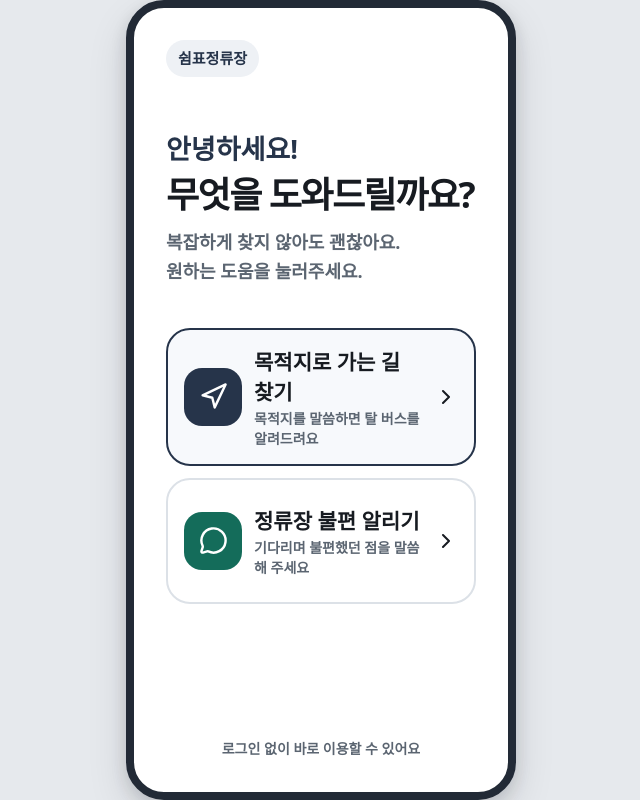
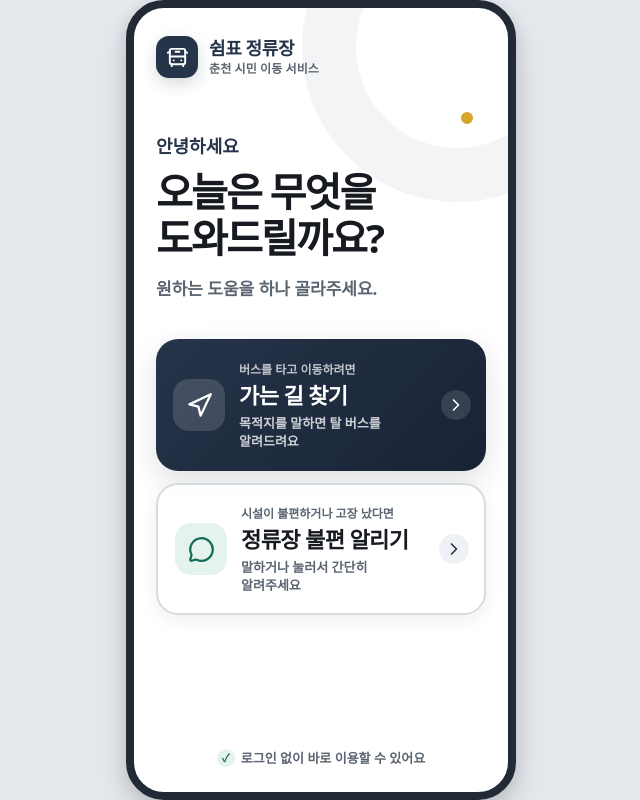
Before and after one commit to less82/Chuncheon_shimpyo, a React (Vite) app in the folder app/: page /qr_main in a window 1280 px wide. Shown: the whole page, without its empty margins (319-959 px from the left). Built offline with nearby package versions, Linux system fonts and the light colour scheme.

Commit message:
feat(qr): 시작 화면 정보 위계와 접근성 개선

```diff
--- a/app/src/features/qr/QrMain.css
+++ b/app/src/features/qr/QrMain.css
@@ -1,22 +1,41 @@
 .qrmain { width: min(430px, 100vw); min-height: 0; margin: 0 auto; padding: var(--sp-4); overflow-y: auto; scrollbar-width: none; -ms-overflow-style: none; background: white; color: var(--ink); }
 .qrmain::-webkit-scrollbar { display: none; width: 0; height: 0; }
 .qrmain__stop, .qrmain__ask, .qrmain__results, .qrmain__error, .qrmain__welcome { max-width: 680px; margin: 0 auto var(--sp-4); padding: var(--sp-5); border-radius: var(--radius-lg); background: var(--surface); box-shadow: var(--shadow-card); }
-.qrmain__welcome { display: flex; height: 100%; min-height: 0; margin-bottom: 0; padding: var(--sp-4); flex-direction: column; border-radius: 0; background: transparent; box-shadow: none; }
-.qrmain__brand { align-self: flex-start; padding: 7px 12px; border-radius: var(--radius-pill); background: var(--brand-soft); color: var(--brand); font-size: 15px; font-weight: 900; }
-.qrmain__hello { margin-top: 52px; }
-.qrmain__hello span { color: var(--brand); font-size: var(--fs-lg); font-weight: 900; }
-.qrmain__hello h1 { margin-top: 4px; font-size: 36px; letter-spacing: -1.5px; }
-.qrmain__welcome > p { margin-top: var(--sp-3); color: var(--ink-muted); font-size: 18px; font-weight: 700; line-height: 1.6; }
-.qrmain__choices { display: grid; gap: var(--sp-3); margin-top: 42px; }
-.qrmain__choices button { display: grid; grid-template-columns: 58px 1fr auto; grid-template-rows: auto auto; align-items: center; gap: 2px var(--sp-3); min-height: 126px; padding: var(--sp-4); border: 2px solid var(--border); border-radius: var(--radius-lg); background: white; color: var(--ink); text-align: left; cursor: pointer; }
-.qrmain__choices button:first-child { border-color: var(--brand); background: #f7f9fc; }
-.qrmain__choices button > span { display: grid; grid-row: 1 / 3; width: 58px; height: 58px; place-items: center; border-radius: 18px; background: var(--brand); color: white; }
-.qrmain__choices button:nth-child(2) > span { background: var(--yes); }
-.qrmain__choices button > span svg { width: 29px; height: 29px; }
-.qrmain__choices strong { align-self: end; font-size: 21px; }
-.qrmain__choices small { align-self: start; color: var(--ink-muted); font-size: 14px; font-weight: 700; }
-.qrmain__choices button > svg { grid-column: 3; grid-row: 1 / 3; }
-.qrmain__welcome .qrmain__privacy { margin-top: auto; padding-top: var(--sp-5); text-align: center; font-size: 14px; }
+.qrmain--home { position: relative; padding: 0; overflow: hidden; background: #f6f4ee; }
+.qrmain--home::before { position: absolute; right: -104px; top: -116px; width: 310px; height: 310px; border: 54px solid rgba(38, 52, 74, .055); border-radius: 50%; content: ""; }
+.qrmain--home::after { position: absolute; right: 35px; top: 104px; width: 10px; height: 10px; border: 6px solid #d4a72c; border-radius: 50%; background: #f6f4ee; content: ""; }
+.qrmain__welcome { position: relative; z-index: 1; display: flex; height: 100%; min-height: 0; margin-bottom: 0; padding: 28px 22px 24px; flex-direction: column; border-radius: 0; background: transparent; box-shadow: none; }
+.qrmain__welcome-head { display: flex; align-items: center; gap: 11px; }
+.qrmain__brand-mark { display: grid; width: 42px; height: 42px; flex: 0 0 42px; place-items: center; border-radius: 13px; background: var(--brand); color: white; box-shadow: 0 6px 16px rgba(38, 52, 74, .18); }
+.qrmain__brand-mark svg { width: 23px; height: 23px; }
+.qrmain__brand { display: flex; flex-direction: column; color: var(--brand); line-height: 1.2; }
+.qrmain__brand strong { font-size: 18px; letter-spacing: -.4px; }
+.qrmain__brand small { margin-top: 3px; color: var(--ink-muted); font-size: 12px; font-weight: 700; letter-spacing: .1px; }
+.qrmain__hello { margin-top: 54px; }
+.qrmain__hello > span { display: inline-block; margin-bottom: 9px; color: var(--brand); font-size: 18px; font-weight: 900; }
+.qrmain__hello h1 { font-size: clamp(34px, 9.5vw, 40px); line-height: 1.16; letter-spacing: -1.8px; word-break: keep-all; }
+.qrmain__hello p { margin-top: 14px; color: var(--ink-muted); font-size: 17px; font-weight: 700; }
+.qrmain__choices { display: grid; gap: 12px; margin-top: 38px; }
+.qrmain__choice { display: grid; grid-template-columns: 52px minmax(0, 1fr) 30px; align-items: center; gap: 14px; width: 100%; min-height: 132px; padding: 18px 15px 18px 17px; border: 0; border-radius: 22px; color: white; text-align: left; cursor: pointer; box-shadow: 0 10px 28px rgba(24, 35, 52, .14); transition: transform .16s ease, box-shadow .16s ease; }
+.qrmain__choice--primary { background: linear-gradient(135deg, #26344a 0%, #182334 100%); }
+.qrmain__choice--report { border: 2px solid #d6dbe0; background: rgba(255, 255, 255, .9); color: var(--ink); box-shadow: 0 5px 18px rgba(24, 35, 52, .07); }
+.qrmain__choice:active { transform: translateY(2px); box-shadow: 0 4px 12px rgba(24, 35, 52, .12); }
+.qrmain__choice-icon { display: grid; width: 52px; height: 52px; place-items: center; border-radius: 16px; background: rgba(255, 255, 255, .14); color: white; }
+.qrmain__choice--report .qrmain__choice-icon { background: var(--yes-bg); color: var(--yes); }
+.qrmain__choice-icon svg { width: 27px; height: 27px; }
+.qrmain__choice-copy { display: flex; min-width: 0; flex-direction: column; }
+.qrmain__choice-copy small { margin-bottom: 4px; color: rgba(255, 255, 255, .72); font-size: 12px; font-weight: 800; }
+.qrmain__choice-copy strong { font-size: 22px; line-height: 1.25; letter-spacing: -.6px; }
+.qrmain__choice-copy > span { margin-top: 6px; color: rgba(255, 255, 255, .78); font-size: 13px; font-weight: 700; line-height: 1.35; word-break: keep-all; }
+.qrmain__choice--report .qrmain__choice-copy small,
+.qrmain__choice--report .qrmain__choice-copy > span { color: var(--ink-muted); }
+.qrmain__choice-arrow { display: grid; width: 30px; height: 30px; place-items: center; border-radius: 50%; background: rgba(255, 255, 255, .12); }
+.qrmain__choice--report .qrmain__choice-arrow { background: var(--surface-2); color: var(--brand); }
+.qrmain__choice-arrow svg { width: 20px; height: 20px; }
+.qrmain__welcome .qrmain__privacy { display: flex; margin-top: auto; padding-top: 20px; align-items: center; justify-content: center; gap: 6px; color: var(--ink-muted); font-size: 13px; font-weight: 700; }
+.qrmain__privacy > span { display: grid; width: 18px; height: 18px; place-items: center; border-radius: 50%; background: var(--yes-bg); color: var(--yes); font-size: 11px; font-weight: 900; }
+@media (max-height: 740px) { .qrmain__welcome { padding-block: 22px 18px; } .qrmain__hello { margin-top: 32px; } .qrmain__choices { margin-top: 24px; } .qrmain__choice { min-height: 116px; } }
+@media (prefers-reduced-motion: reduce) { .qrmain__choice { transition: none; } }
 .qrmain__back { display: inline-flex; min-height: 48px; margin: 0 0 var(--sp-3); align-items: center; gap: 3px; border: 0; background: transparent; color: var(--ink-body); font-size: 16px; font-weight: 900; cursor: pointer; }
 .qrmain__back svg { width: 20px; }
 .qrmain__error { display: grid; min-height: 100%; margin: 0; padding: 28px 22px 36px; align-content: start; justify-items: start; border-radius: 0; background: transparent; box-shadow: none; text-align: left; }
--- a/app/src/features/qr/QrMain.tsx
+++ b/app/src/features/qr/QrMain.tsx
@@ -298,26 +298,38 @@ export default function QrMain() {
 
   if (mode === "home") {
     return (
-      <main className="qrmain">
+      <main className="qrmain qrmain--home">
         <section className="qrmain__welcome">
-          <span className="qrmain__brand">쉼표정류장</span>
-          <div className="qrmain__hello"><span>안녕하세요!</span><h1>무엇을 도와드릴까요?</h1></div>
-          <p>복잡하게 찾지 않아도 괜찮아요.<br />원하는 도움을 눌러주세요.</p>
+          <header className="qrmain__welcome-head">
+            <span className="qrmain__brand-mark" aria-hidden="true"><BusFront /></span>
+            <span className="qrmain__brand"><strong>쉼표 정류장</strong><small>춘천 시민 이동 서비스</small></span>
+          </header>
+          <div className="qrmain__hello">
+            <span>안녕하세요</span>
+            <h1>오늘은 무엇을<br />도와드릴까요?</h1>
+            <p>원하는 도움을 하나 골라주세요.</p>
+          </div>
           <div className="qrmain__choices">
-            <button type="button" onClick={openDestination}>
-              <span><Navigation aria-hidden="true" /></span>
-              <strong>목적지로 가는 길 찾기</strong>
-              <small>목적지를 말씀하면 탈 버스를 알려드려요</small>
-              <ChevronRight aria-hidden="true" />
+            <button className="qrmain__choice qrmain__choice--primary" type="button" onClick={openDestination}>
+              <span className="qrmain__choice-icon"><Navigation aria-hidden="true" /></span>
+              <span className="qrmain__choice-copy">
+                <small>버스를 타고 이동하려면</small>
+                <strong>가는 길 찾기</strong>
+                <span>목적지를 말하면 탈 버스를 알려드려요</span>
+              </span>
+              <span className="qrmain__choice-arrow" aria-hidden="true"><ChevronRight /></span>
             </button>
-            <button type="button" onClick={locateForReport}>
-              <span><MessageCircle aria-hidden="true" /></span>
-              <strong>정류장 불편 알리기</strong>
-              <small>기다리며 불편했던 점을 말씀해 주세요</small>
-              <ChevronRight aria-hidden="true" />
+            <button className="qrmain__choice qrmain__choice--report" type="button" onClick={locateForReport}>
+              <span className="qrmain__choice-icon"><MessageCircle aria-hidden="true" /></span>
+              <span className="qrmain__choice-copy">
+                <small>시설이 불편하거나 고장 났다면</small>
+                <strong>정류장 불편 알리기</strong>
+                <span>말하거나 눌러서 간단히 알려주세요</span>
+              </span>
+              <span className="qrmain__choice-arrow" aria-hidden="true"><ChevronRight /></span>
             </button>
           </div>
-          <p className="qrmain__privacy">로그인 없이 바로 이용할 수 있어요</p>
+          <footer className="qrmain__privacy"><span aria-hidden="true">✓</span> 로그인 없이 바로 이용할 수 있어요</footer>
         </section>
       </main>
     );
```
